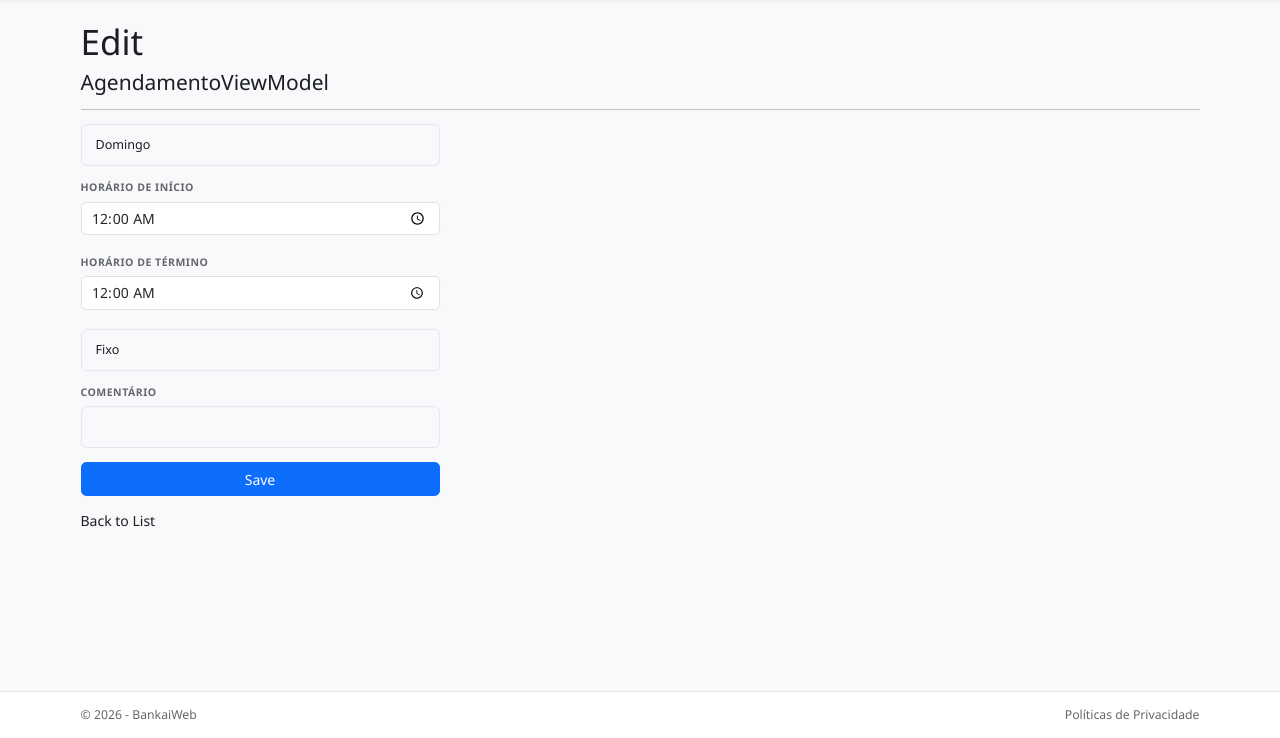
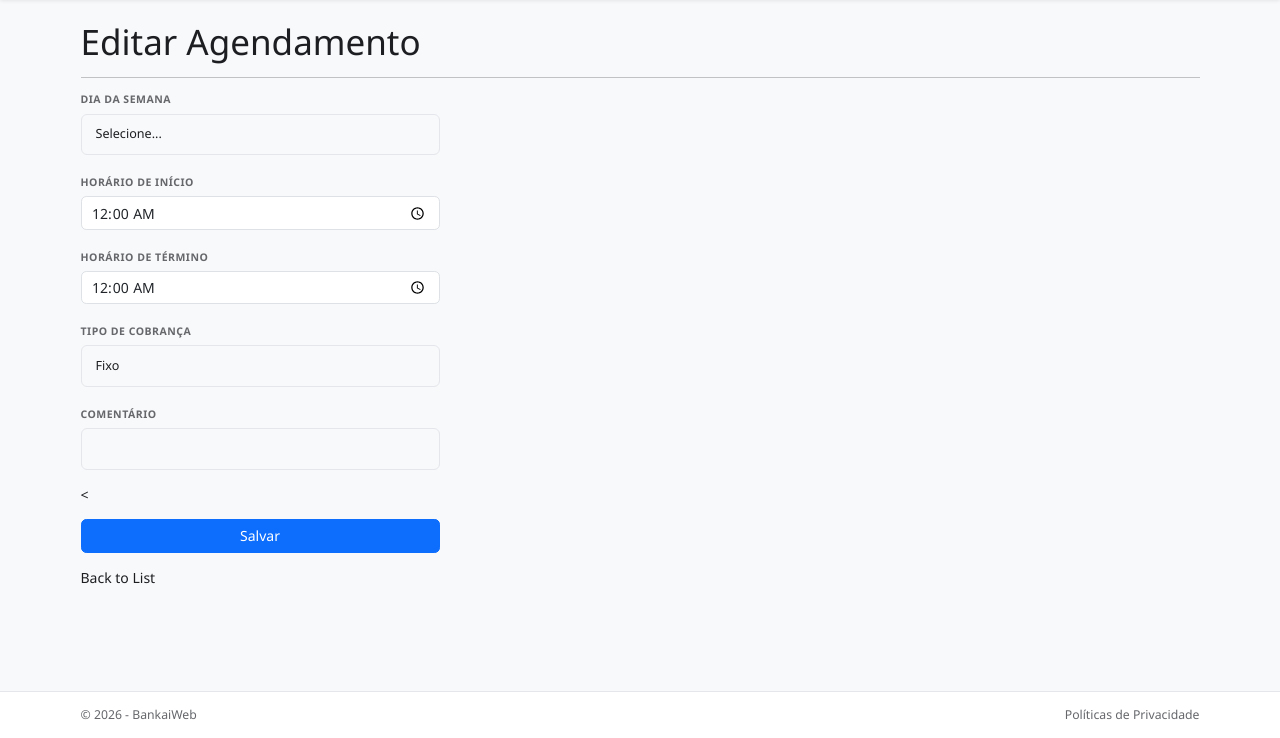
Before and after one commit to marcosdosea/Bankai, an ASP.NET Core app: template Codigo/Bankai/BankaiWeb/Views/Agendamento/Edit.cshtml in a window 1280 px wide. Shown: the part 62-800 px from the top of the page. Run offline with ASP.NET Core 8, Linux system fonts and the light colour scheme; the template is opened without the code that fills it, so the values that code supplies are empty; style sheets or scripts are compiled from the project's sources; some libraries are stand-ins or nearby versions.

Commit message:
mudanças nas views que satisfazem o modelo do projeto atualmente

```diff
--- a/Codigo/Bankai/BankaiWeb/Views/Agendamento/Create.cshtml
+++ b/Codigo/Bankai/BankaiWeb/Views/Agendamento/Create.cshtml
@@ -36,7 +36,6 @@
                     <option value="S">Sábado</option>
                 </select>
                 <span asp-validation-for="DiaSemana" class="text-danger"></span>
-                <small class="text-muted">O agendamento será feito na próxima data que cair nesse dia.</small>
             </div>
 
             <div class="form-group">
--- a/Codigo/Bankai/BankaiWeb/Views/Agendamento/Edit.cshtml
+++ b/Codigo/Bankai/BankaiWeb/Views/Agendamento/Edit.cshtml
@@ -1,22 +1,23 @@
 @model BankaiWeb.Models.AgendamentoViewModel
 
 @{
-    ViewData["Title"] = "Edit";
+    ViewData["Title"] = "Editar  Agendamento";
 }
 
-<h1>Edit</h1>
-
-<h4>AgendamentoViewModel</h4>
+<h1>Editar  Agendamento</h1>
 <hr />
 <div class="row">
     <div class="col-md-4">
-        <form asp-action="Edit">
+        <form asp-action="Edit" method="post" enctype="multipart/form-data">
             <div asp-validation-summary="ModelOnly" class="text-danger"></div>
+
             <input type="hidden" asp-for="Id" />
             <input type="hidden" asp-for="IdCliente" />
             <input type="hidden" asp-for="IdProfissional" />
             <div class="form-group">
-                <select asp-for="Data" class="form-control">
+                <label asp-for="DiaSemana" class="control-label"></label>
+                <select asp-for="DiaSemana" class="form-control">
+                    <option value="">Selecione...</option>
                     <option value="D">Domingo</option>
                     <option value="SF">Segunda</option>
                     <option value="TF">Terça</option>
@@ -25,6 +26,7 @@
                     <option value="SXF">Sexta</option>
                     <option value="S">Sábado</option>
                 </select>
+                <span asp-validation-for="DiaSemana" class="text-danger"></span>
             </div>
             <div class="form-group">
                 <label asp-for="HorarioInicio" class="control-label"></label>
@@ -38,18 +40,24 @@
             </div>
 
             <div class="form-group">
+                <label asp-for="TipoCobranca" class="control-label"></label>
                 <select asp-for="TipoCobranca" class="form-control">
                     <option value="F">Fixo</option>
                     <option value="O">Orçamento</option>
                 </select>
+                <span asp-validation-for="TipoCobranca" class="text-danger"></span>
             </div>
+
             <div class="form-group">
                 <label asp-for="Comentario" class="control-label"></label>
                 <input asp-for="Comentario" class="form-control"/>
             </div>
-            <div class="form-group">
-                <input type="submit" value="Save" class="btn btn-primary" />
+
+            <<div class="form-group mt-3">
+                <input type="submit" value="Salvar" class="btn btn-primary" />
             </div>
+
+            <div asp-validation-summary="All" class="text-danger"></div>
         </form>
     </div>
 </div>
```
Also changed, not shown: Codigo/Bankai/BankaiWeb/Views/Agendamento/Details.cshtml (+2 -8 lines).
